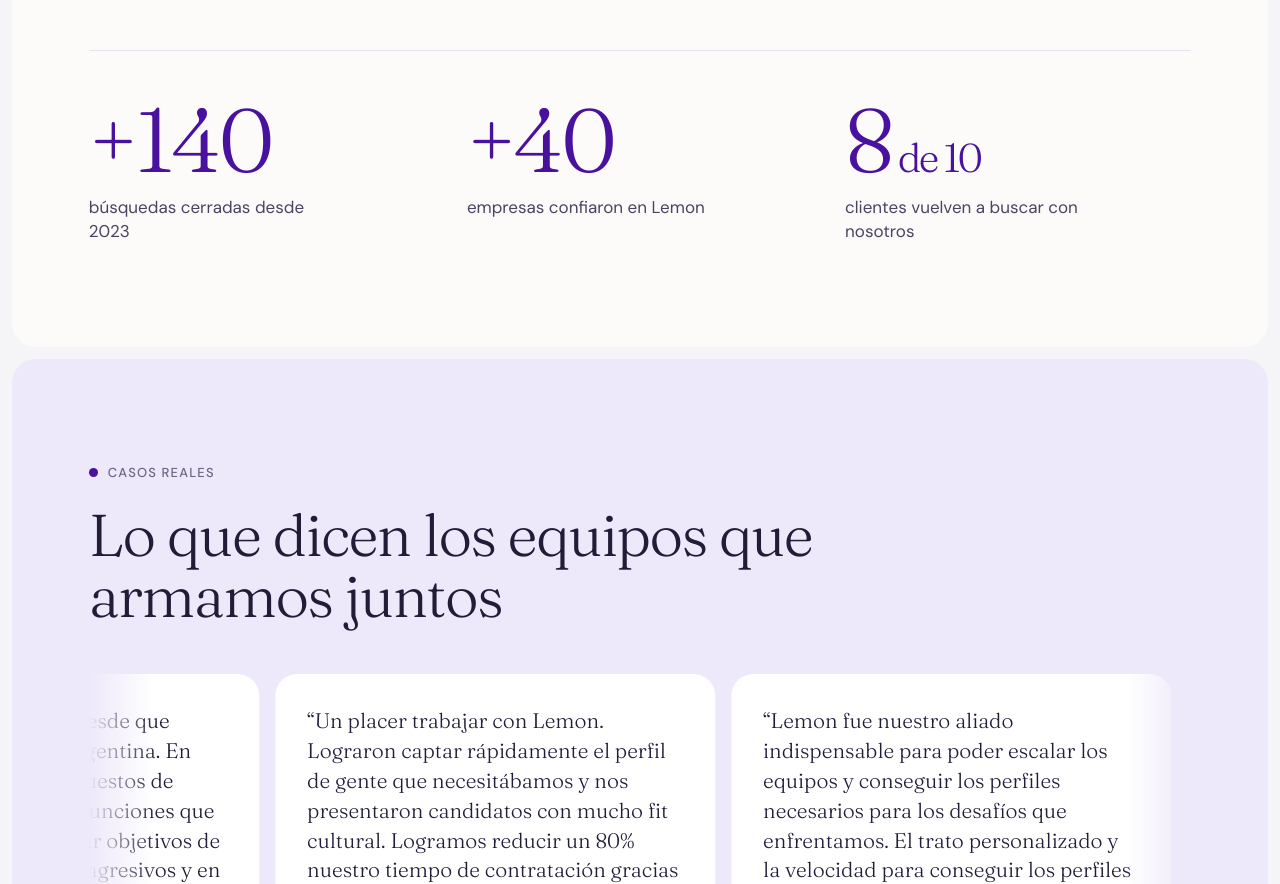
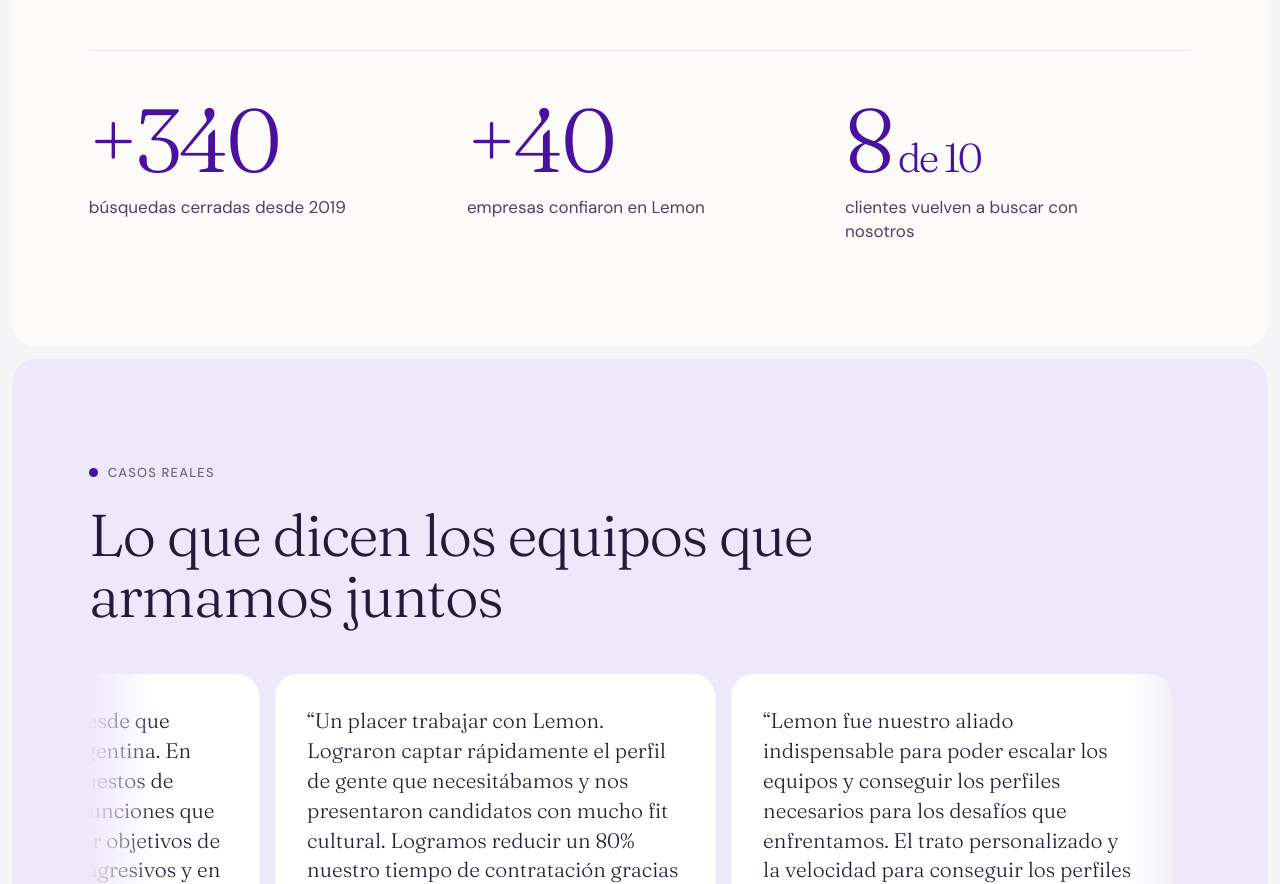
Before and after one commit to matiasburstein-777/lemontalent-os, a website: page public/sitio/index.html in a window 1280 px wide. Shown: the part 6773-7657 px from the top of the page. Drawn offline with Linux system fonts and the light colour scheme; no server answers.

Commit message:
Sitio: +340 búsquedas cerradas desde 2019 (143 en el OS + 200 previas sin trackear)
Co-Authored-By: Claude Opus 5.5 <noreply@anthropic.com>
Claude-Session: https://claude.ai/code/session_01NZk9GQmdkSh8BSYujkMU2f

```diff
--- a/public/sitio/index.html
+++ b/public/sitio/index.html
@@ -507,7 +507,7 @@ dialog.apply::backdrop{background:rgba(28,9,66,.45);backdrop-filter:blur(4px)}
   <section class="card paper pad" aria-labelledby="num">
     <h2 class="h-display h2 rv" id="num" style="max-width:860px" data-i18n="statTitle">Experiencia en startups, mirada de largo plazo</h2>
     <div class="stats">
-      <div class="stat rv"><div class="v"><span>+</span><span class="count" data-to="140">140</span></div><div class="d" data-i18n="st1">búsquedas cerradas desde 2023</div></div>
+      <div class="stat rv"><div class="v"><span>+</span><span class="count" data-to="340">340</span></div><div class="d" data-i18n="st1">búsquedas cerradas desde 2019</div></div>
       <div class="stat rv d1"><div class="v"><span>+</span><span class="count" data-to="40">40</span></div><div class="d" data-i18n="st2">empresas confiaron en Lemon</div></div>
       <div class="stat rv d2"><div class="v"><span class="count" data-to="8">8</span><span style="font-size:.45em" data-i18n="st3a"> de 10</span></div><div class="d" data-i18n="st3">clientes vuelven a buscar con nosotros</div></div>
     </div>
@@ -576,7 +576,7 @@ var EN={
   v1t:"Agility",v1p:"We move fast without cutting corners.",v2t:"Commitment",v2p:"We go all in. When others stop, we keep going.",
   v3t:"Versatility",v3p:"We’ve worked with startups from day one, and we adapt as fast as they change.",v4t:"Transparency",v4p:"Our interest is always genuine, which is why our relationships are honest and built to last.",
   teamLabel:"Our team",teamTitle:"The people behind every search",
-  statTitle:"Startup experience, long-term thinking",st1:"roles filled since 2023",st2:"companies have trusted Lemon",st3a:" in 10",st3:"clients come back to hire with us again",
+  statTitle:"Startup experience, long-term thinking",st1:"roles filled since 2019",st2:"companies have trusted Lemon",st3a:" in 10",st3:"clients come back to hire with us again",
   casLabel:"Client stories",casTitle:"What the teams we’ve built say about us",
   q1:"“Lemon has been with us since Rappi launched in Argentina. Together we filled 185 roles across corporate and business teams, positions that were key to hitting extremely aggressive growth targets in a very short time.”",
   q2:"“A pleasure to work with. Lemon quickly understood the kind of people we needed and brought us candidates with a strong cultural fit. Thanks to them, we cut our time-to-hire by 80%.”",
```
